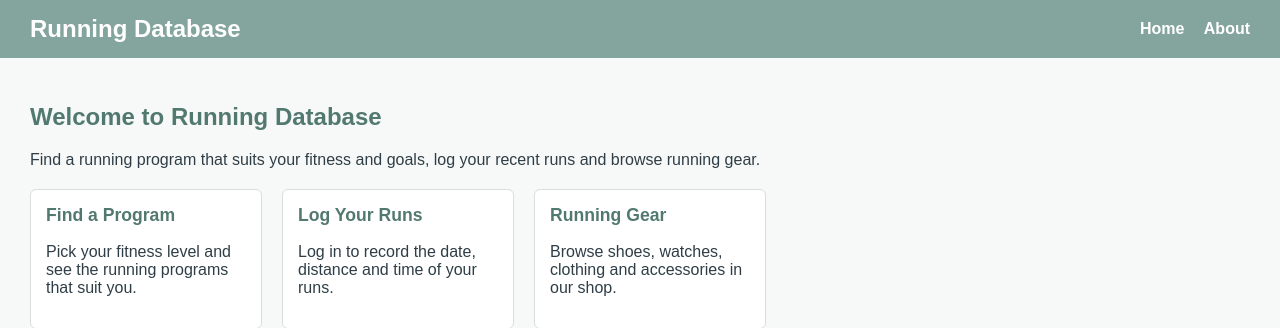
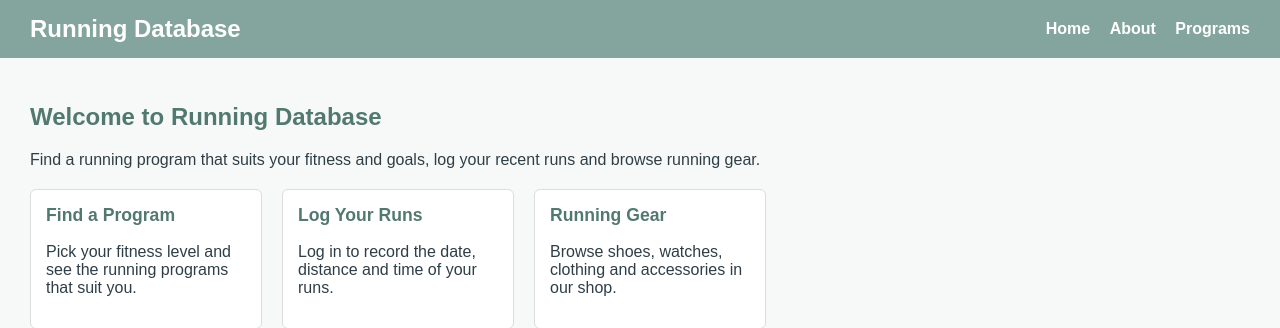
Before and after one commit to catrionamos/RunningDatabase, a Flask app: page / in a window 1280 px wide. Shown: the top 328 px of the page. Run offline with Flask 3, Linux system fonts and the light colour scheme; some libraries are stand-ins or nearby versions.

Commit message:
Add Programs link to navigation bar

```diff
--- a/app/templates/base.html
+++ b/app/templates/base.html
@@ -14,6 +14,7 @@
             <nav>
                 <a href="{{ url_for('index') }}">Home</a>
                 <a href="{{ url_for('about') }}">About</a>
+                <a href="{{ url_for('programs') }}">Programs</a>
             </nav>
         </header>
         <div class="container">
```
